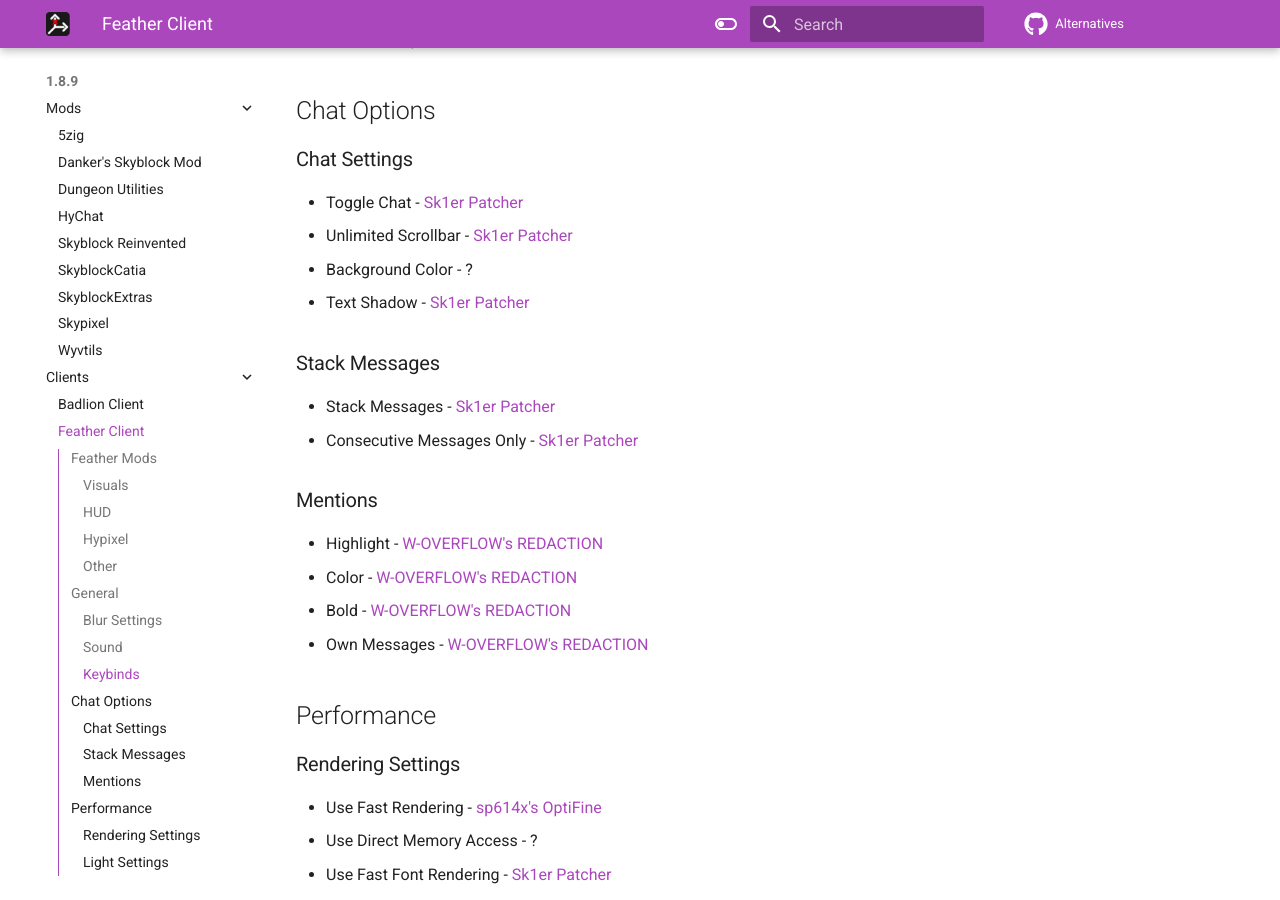
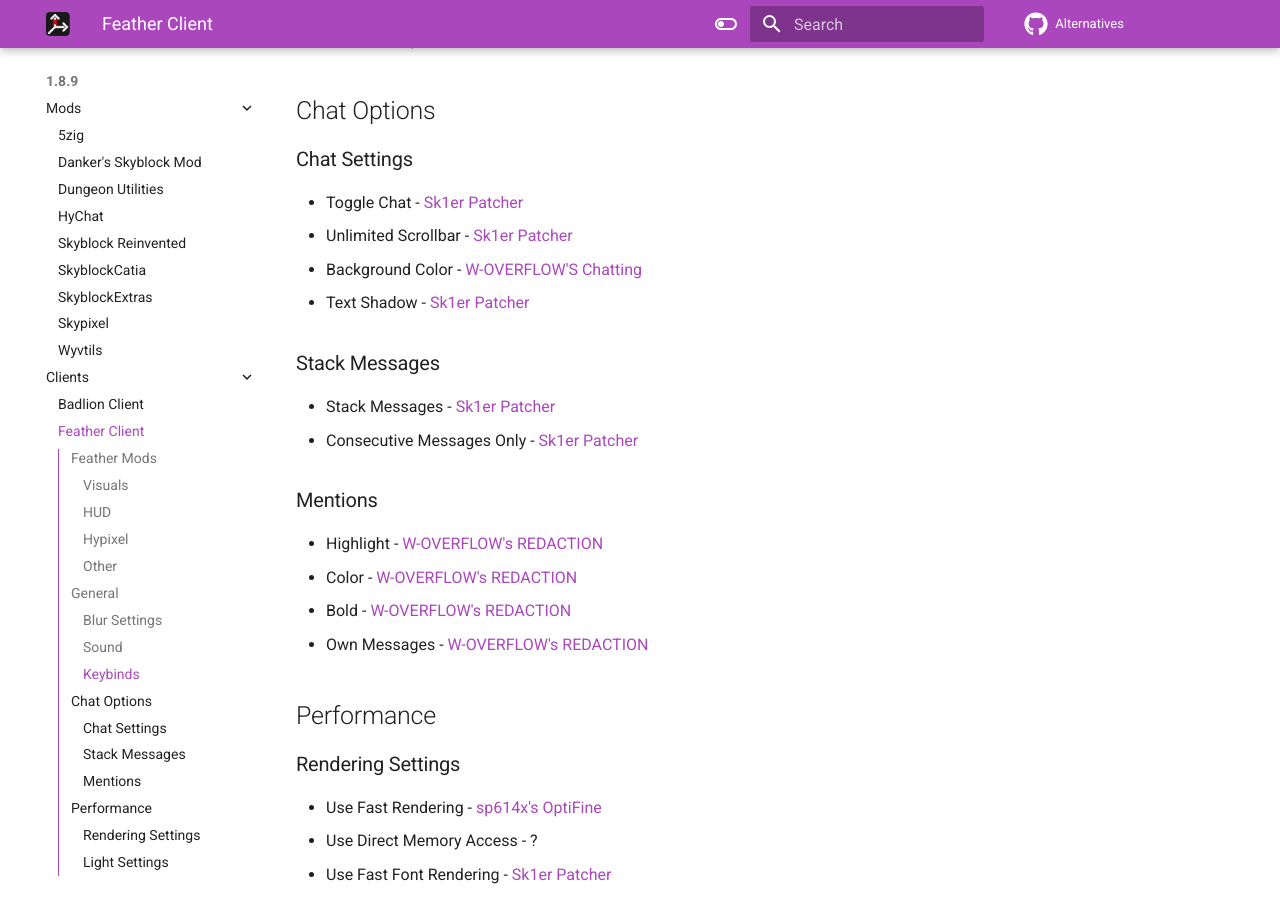
Before and after one commit to MicrocontrollersDev/Alternatives, an MkDocs documentation site: the page built from docs/1.8.9/feather_client.md, in a window 1280 px wide and 900 px high, scrolled down 2557 px. Built offline with MkDocs 1.6.1 and Material for MkDocs 9.7.7, drawn with Linux system fonts in a browser that asks for light colours; comment, search, counter and statistics services are not loaded.

Commit message:
Feather Client - Added mod

```diff
--- a/docs/1.8.9/feather_client.md
+++ b/docs/1.8.9/feather_client.md
@@ -86,7 +86,7 @@
 
 * Toggle Chat - [Sk1er Patcher](https://sk1er.club/mods/patcher)
 * Unlimited Scrollbar - [Sk1er Patcher](https://sk1er.club/mods/patcher)
-* Background Color - ?
+* Background Color - [W-OVERFLOW'S Chatting](https://github.com/W-OVERFLOW/Chatting/releases/latest)
 * Text Shadow - [Sk1er Patcher](https://sk1er.club/mods/patcher)
 
 ### Stack Messages
```
